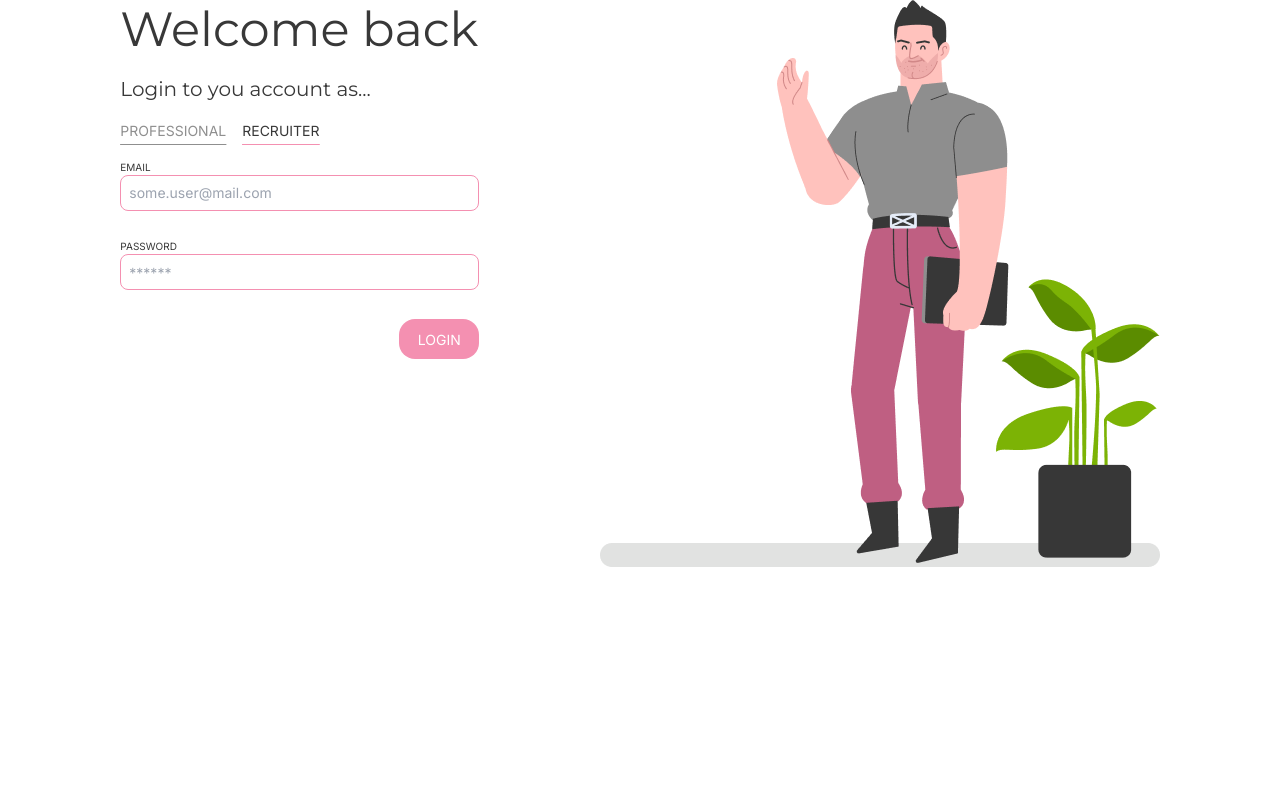
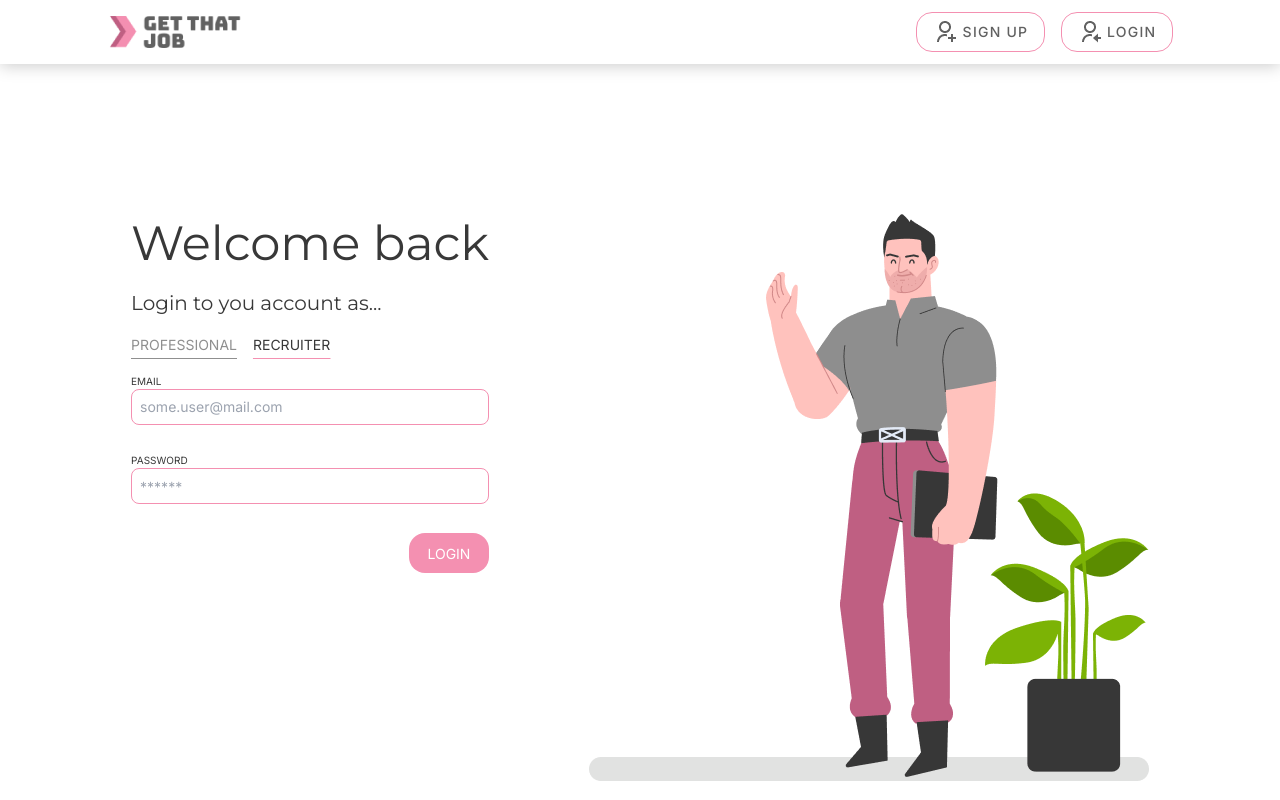
Before and after one commit to kkantaaa/get-that-job-2J3K, a React (Vite) app in the folder client/: page /recruiter/login in a window 1280 px wide. Built offline with nearby package versions, Linux system fonts and the light colour scheme.

Commit message:
style: Adjusted style on user and recruiter login

```diff
--- a/client/src/pages/RecruiterLoginPage.jsx
+++ b/client/src/pages/RecruiterLoginPage.jsx
@@ -1,23 +1,26 @@
 import RecruiterLoginForm from "@/components/RecruiterLoginForm";
 import loginPhoto from "../images/login-page/loginphoto.png";
-function RecruiterLoginPage() {
+import NavBar from "@/components/NavBar";
+function UserLoginPage() {
   return (
-    <div className="w-screen h-screen ">
-      <div className="nav"></div>
-
-      <div className="font-Montserrat text-DarkGray h-4/5 flex flex-row justify-evenly content-center">
-        <div className="flex flex-col h-[359px] w-[359px] justify-between">
+    <div className="w-screen h-screen bg-background">
+      <NavBar />
+      <div className="flex flex-row justify-center content-center">
+      <div className="font-Montserrat text-DarkGray h-fit w-fit mt-[150px] flex flex-row space-x-[100px]">
+        <div className="flex flex-col h-[359px] w-fit justify-between">
           <h3 className="text-Headline3 w-fit">Welcome back</h3>
           <h6 className="text-Headline6 w-fit">Login to you account as...</h6>
           <RecruiterLoginForm />
         </div>
 
-        <div className="w-[560px] h-[567px]">
+        <div className="w-[560px] h-[567px] ">
           <img src={loginPhoto} />
         </div>
       </div>
+      </div>
+
     </div>
   );
 }
 
-export default RecruiterLoginPage;
+export default UserLoginPage;
--- a/client/src/pages/UserLoginPage.jsx
+++ b/client/src/pages/UserLoginPage.jsx
@@ -1,21 +1,24 @@
 import LoginForm from "../components/LoginForm";
 import loginPhoto from "../images/login-page/loginphoto.png";
+import NavBar from "@/components/NavBar";
 function UserLoginPage() {
   return (
-    <div className="w-screen h-screen ">
-      <div className="nav"></div>
-
-      <div className="font-Montserrat text-DarkGray h-4/5 flex flex-row justify-evenly content-center">
-        <div className="flex flex-col h-[359px] w-[359px] justify-between">
+    <div className="w-screen h-screen bg-background">
+      <NavBar />
+      <div className="flex flex-row justify-center content-center">
+      <div className="font-Montserrat text-DarkGray h-fit w-fit mt-[150px] flex flex-row space-x-[100px]">
+        <div className="flex flex-col h-[359px] w-fit justify-between">
           <h3 className="text-Headline3 w-fit">Welcome back</h3>
           <h6 className="text-Headline6 w-fit">Login to you account as...</h6>
           <LoginForm />
         </div>
 
-        <div className="w-[560px] h-[567px]">
+        <div className="w-[560px] h-[567px] ">
           <img src={loginPhoto} />
         </div>
       </div>
+      </div>
+
     </div>
   );
 }
```
